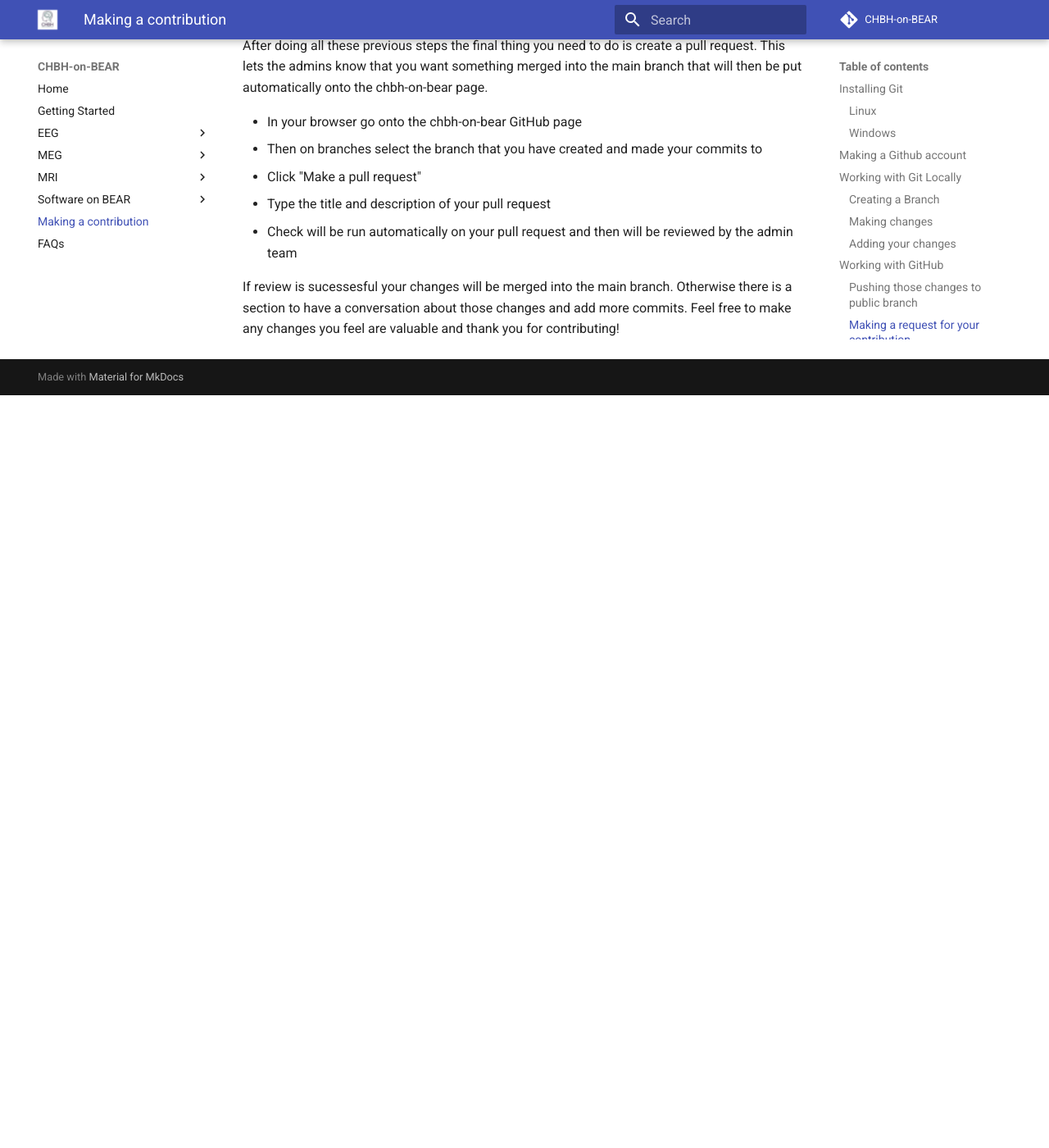
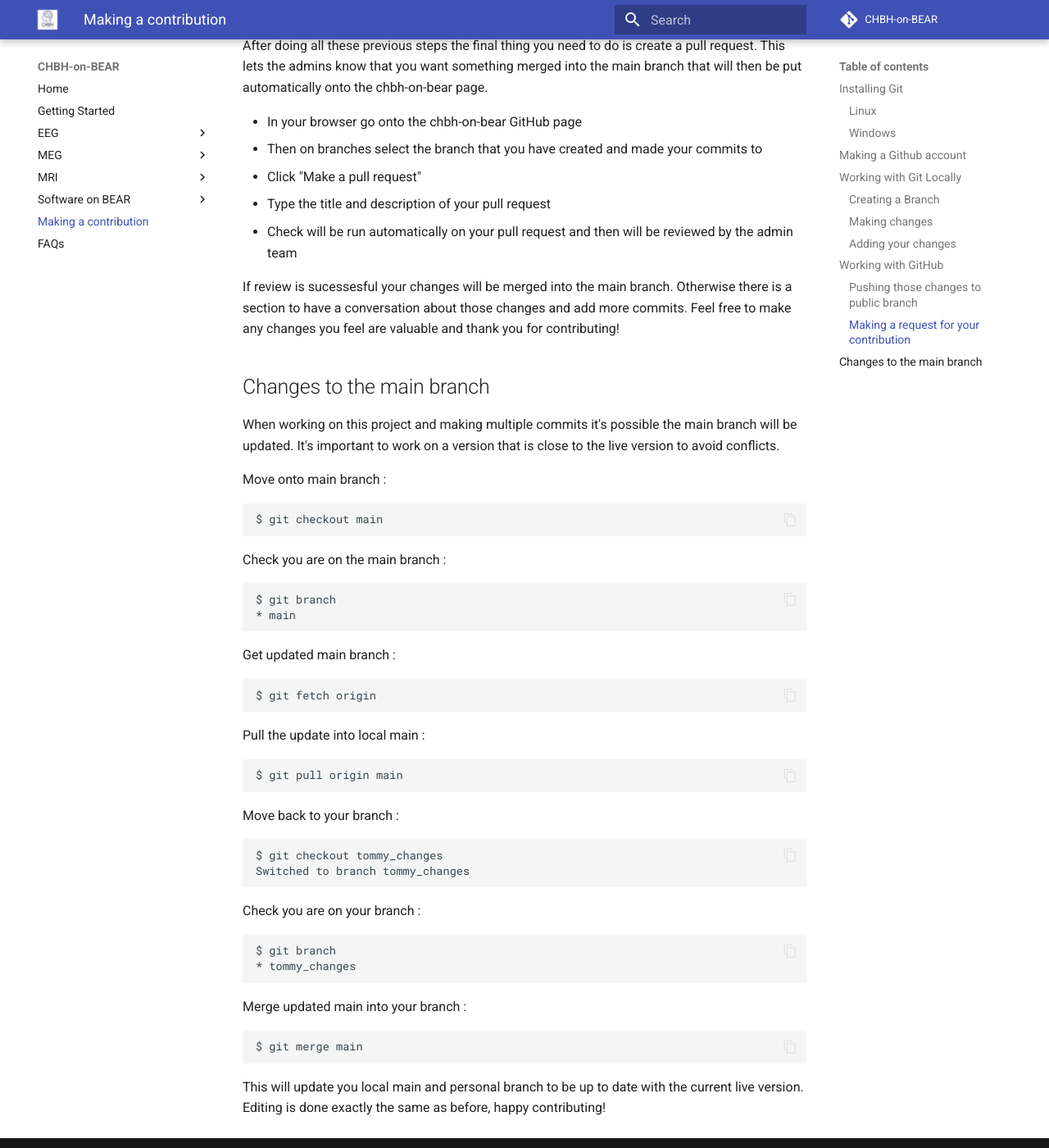
Before and after one commit to chbh-opensource/chbh-on-bear, an MkDocs documentation site: the page built from docs/making_a_contribution.md, in a window 1280 px wide and 1400 px high, scrolled down 3601 px. Shown: the whole window at 82% size. Built offline with MkDocs 1.6.1 and Material for MkDocs 9.7.7, drawn with Linux system fonts in a browser that asks for light colours; comment, search, counter and statistics services are not loaded; before the commit the page ends 4083 px from its top, so only the background shows below that.

Commit message:
Added a section on updating local and public branches in line with live main

````diff
--- a/docs/making_a_contribution.md
+++ b/docs/making_a_contribution.md
@@ -153,3 +153,54 @@ After doing all these previous steps the final thing you need to do is create a
  - Check will be run automatically on your pull request and then will be reviewed by the admin team
 
 If review is sucessesful your changes will be merged into the main branch. Otherwise there is a section to have a conversation about those changes and add more commits. Feel free to make any changes you feel are valuable and thank you for contributing!
+
+## Changes to the main branch
+
+When working on this project and making multiple commits it's possible the main branch will be updated. It's important to work on a version that is close to the live version to avoid conflicts.
+
+Move onto main branch :
+
+```shell
+$ git checkout main
+```
+
+Check you are on the main branch :
+
+```shell
+$ git branch
+* main
+```
+
+Get updated main branch :
+
+```shell
+$ git fetch origin
+```
+
+Pull the update into local main :
+
+```shell
+$ git pull origin main
+```
+
+Move back to your branch :
+
+```shell
+$ git checkout tommy_changes
+Switched to branch tommy_changes
+```
+
+Check you are on your branch :
+
+```shell
+$ git branch
+* tommy_changes
+```
+
+Merge updated main into your branch :
+
+```shell
+$ git merge main
+```
+
+This will update you local main and personal branch to be up to date with the current live version. Editing is done exactly the same as before, happy contributing!
````
